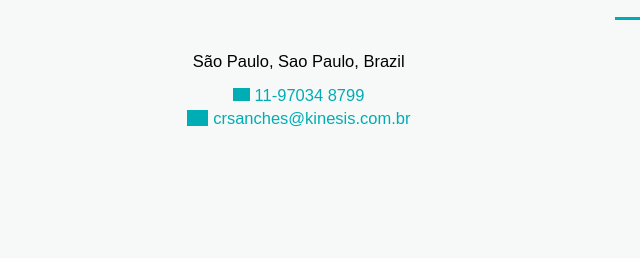
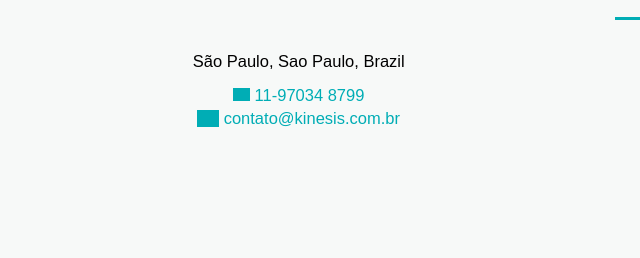
Before and after one commit to crsanches/crsanches.github.io, a plain HTML site: page index.html in a window 1280 px wide. Shown: the part 2217-2475 px from the top of the page, 0-640 px from the left. Drawn offline with Linux system fonts and the light colour scheme; grey boxes are pictures that could not be loaded; a script that the page names is missing; a web font is replaced by a local one.

Commit message:
atualiza endereço de contato

```diff
--- a/index.html
+++ b/index.html
@@ -1587,7 +1587,7 @@
                           "
                           data-ie11-classes=" fa-fw"
                           >&nbsp;</i
-                        >crsanches@kinesis.com.br</a
+                        >contato@kinesis.com.br</a
                       >
                     </li>
                   </ul>
```
